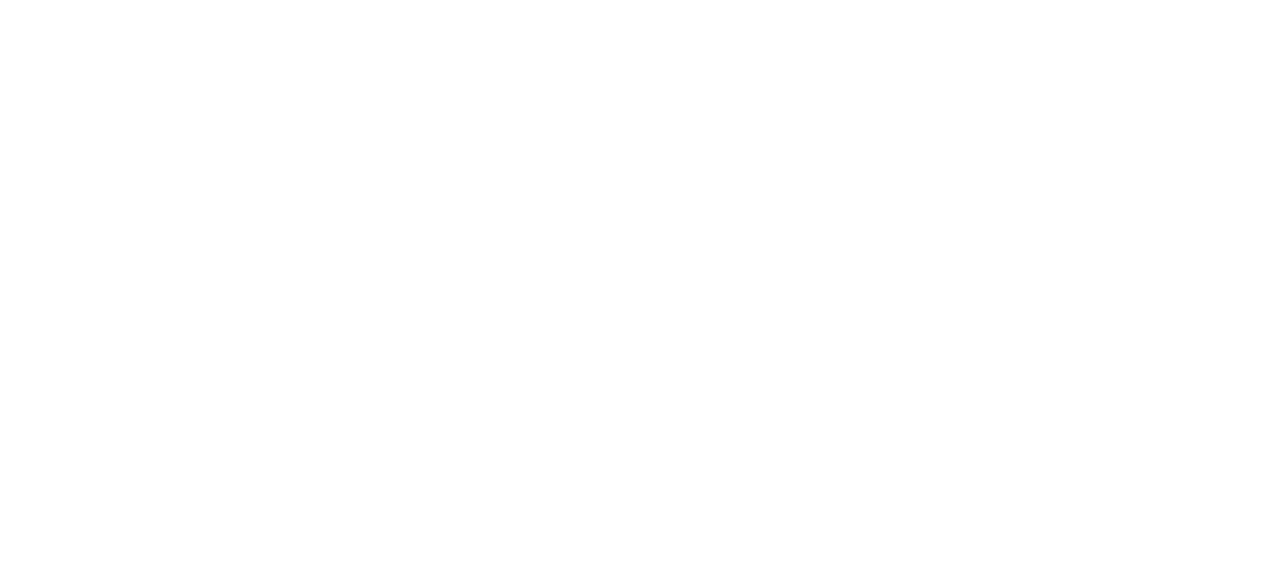
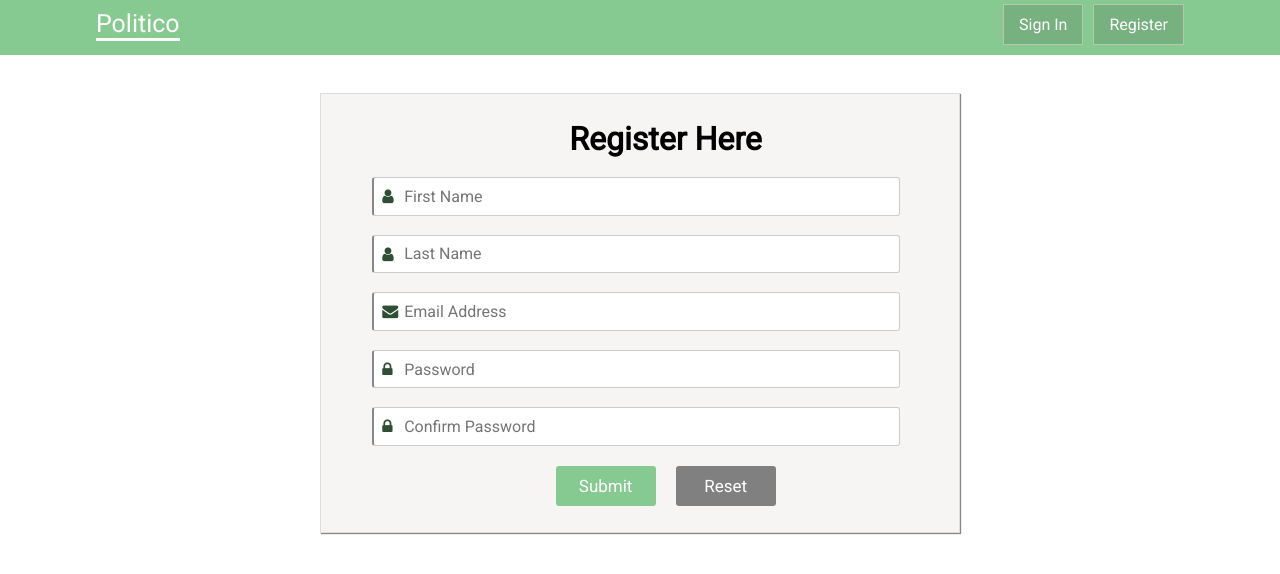
Before and after one commit to Simplemart17/politico-frontend, a React app: page /register in a window 1280 px wide. Shown: the top 574 px of the page. Built offline with nearby package versions, Linux system fonts and the light colour scheme.

Commit message:
166257575-feature(authForm): build out authentication form
- add form for user to register or login to the app

[Delivers #166257575]

```diff
--- a/public/index.html
+++ b/public/index.html
@@ -5,6 +5,7 @@
   <meta name="viewport" content="width=device-width, initial-scale=1.0">
   <meta http-equiv="X-UA-Compatible" content="ie=edge">
   <title>Politico App</title>
+  <link rel="stylesheet" href="https://cdnjs.cloudflare.com/ajax/libs/font-awesome/4.7.0/css/font-awesome.min.css">
 </head>
 <body>
   <div id="root"></div>
--- a/src/assets/css/index.css
+++ b/src/assets/css/index.css
@@ -309,7 +309,7 @@
     padding: 0 10px;
 }
 
-.reg-btn input {
+.reg-btn .button {
     cursor: pointer;
     width: 100px;
     height: 40px;
@@ -317,7 +317,7 @@
     margin-top: 20px;
 }
 
-.reg-btn input:hover {
+.reg-btn .button:hover {
     opacity: 0.8;
     transition: 0.7s;
 }
@@ -370,16 +370,27 @@
     display: grid;
 }
 
-.form-btn input {
+.form-btn .button {
     cursor: pointer;
     border: none;
     margin-top: 24px;
 }
 
-.form-btn input:hover {
+.form-btn .button:hover {
     background: #87bd70;
     transition: 0.6s;
     box-shadow: 0px 2px 2px #888888;
+}
+
+.icon {
+    position: relative;
+    top: 29px;
+    left: 10px;
+    color: #304e35;
+}
+
+.form-field {
+    padding-left: 30px !important;
 }
 
 /* Reset password */
--- /dev/null
+++ b/src/components/Button/index.js
@@ -0,0 +1,13 @@
+import React from 'react';
+
+const Button = ({
+  className, type, onClick, children
+}) => (
+    <button
+    className={className}
+    type={type}
+    onClick={onClick}
+    >{children}</button>
+);
+
+export default Button;
--- /dev/null
+++ b/src/components/Form/LoginForm.js
@@ -0,0 +1,42 @@
+import React, { useState } from 'react';
+import { connect } from 'react-redux';
+import Button from '../Button/index';
+
+const LoginForm = props => {
+  const [formInput, setFormInput] = useState({
+    email: ''
+  });
+  return (
+    <div>
+      <div className='form-header'>
+        <div className='form-grid'>
+          <input className='form-inactive center col-white' value='Enter Your Login Details' />
+        </div>
+      </div>
+
+      <div className='form-wrapper login-form'>
+        <form>
+          <i className='fa fa-envelope icon' />
+          <input
+            className='form-field'
+            type='email'
+            name='email'
+            placeholder='Email Address' />
+
+          <i className='fa fa-lock icon' />
+          <input
+            className='form-field'
+            type='password'
+            name='password'
+            placeholder='Password' />
+
+          <div className='form-btn center'>
+            <Button className='col-white bg-green button'>Sign In</Button>
+          </div>
+        </form>
+      </div>
+    </div>
+  );
+};
+
+export default LoginForm;
--- /dev/null
+++ b/src/components/Form/RegisterForm.js
@@ -0,0 +1,65 @@
+import React, { useState } from 'react';
+import { connect } from 'react-redux';
+import Button from '../Button/index';
+
+const RegisterForm = props => {
+  const [formInput, setFormInput] = useState({
+    email: ''
+  });
+  return (
+    <div className='form-wrapper'>
+      <div className='center'>
+        <h1>Register Here</h1>
+      </div>
+      <div>
+        <form>
+          <i className='fa fa-user icon' />
+          <input
+            className='form-field'
+            type='text'
+            name='firstname'
+            placeholder='First Name' />
+
+          <i className='fa fa-user icon' />
+          <input
+            className='form-field'
+            type='text'
+            name='lastname'
+            placeholder='Last Name' />
+
+          <i className='fa fa-envelope icon' />
+          <input
+            className='form-field'
+            type='email'
+            name='email'
+            placeholder='Email Address' />
+
+          <i className='fa fa-lock icon' />
+          <input
+            className='form-field'
+            type='password'
+            name='password'
+            placeholder='Password' />
+
+          <i className='fa fa-lock icon' />
+          <input
+            className='form-field'
+            type='password'
+            name='confirmPassword'
+            placeholder='Confirm Password' />
+
+          <div className='reg-btn center'>
+            <div className='inline'>
+              <Button className='col-white bg-green button'>Submit</Button>
+            </div>
+            <div className='inline '>
+              <Button className='col-white bg-grey button'>Reset</Button>
+            </div>
+          </div>
+        </form>
+      </div>
+    </div>
+  );
+};
+
+export default RegisterForm;
--- a/src/pages/App.js
+++ b/src/pages/App.js
@@ -8,8 +8,8 @@
   <Router>
     <Switch>
       <Route exact path='/' component={Index} />
-      <Route path='register' component={Register} />
-      <Route path='login' component={Login} />
+      <Route exact path='/register' component={Register} />
+      <Route exact path='/login' component={Login} />
     </Switch>
   </Router>
 );
--- a/src/pages/Login.js
+++ b/src/pages/Login.js
@@ -1,9 +1,11 @@
 import React, { Fragment } from 'react';
 import Header from '../components/Header/index';
+import LoginForm from '../components/Form/LoginForm';
 
 const Login = () => (
   <Fragment>
-    <h1>Login</h1>
+    <Header />
+    <LoginForm />
   </Fragment>
 );
 
--- a/src/pages/Register.js
+++ b/src/pages/Register.js
@@ -1,9 +1,11 @@
 import React, { Fragment } from 'react';
 import Header from '../components/Header/index';
+import RegisterForm from '../components/Form/RegisterForm';
 
 const Register = () => (
   <Fragment>
-    <h1>Register</h1>
+    <Header />
+    <RegisterForm />
   </Fragment>
 );
 
```
Also changed, not shown: src/components/Form/index.js (deleted, +0 -15 lines).
